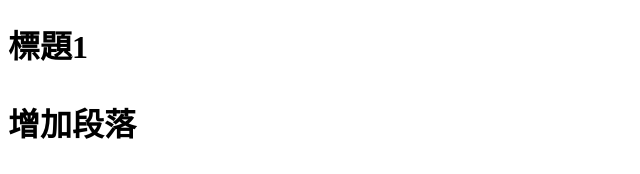
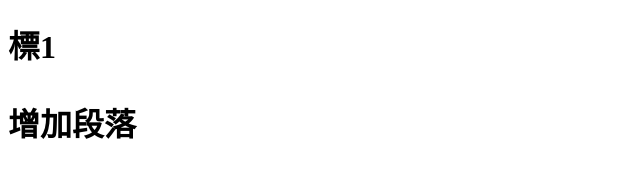
Before and after one commit to Billy-Ti/git-test, a plain HTML site: page index.html in a window 1280 px wide. Shown: the top 174 px of the page, without its empty margins (0-640 px from the left). Drawn offline with Linux system fonts and the light colour scheme.

Commit message:
修改標題1為標1

```diff
--- a/index.html
+++ b/index.html
@@ -10,7 +10,7 @@
 
 <body>
     <h1 class="logo">
-        標題1
+        標1
         <p>增加段落</p>
     </h1>
 
```
